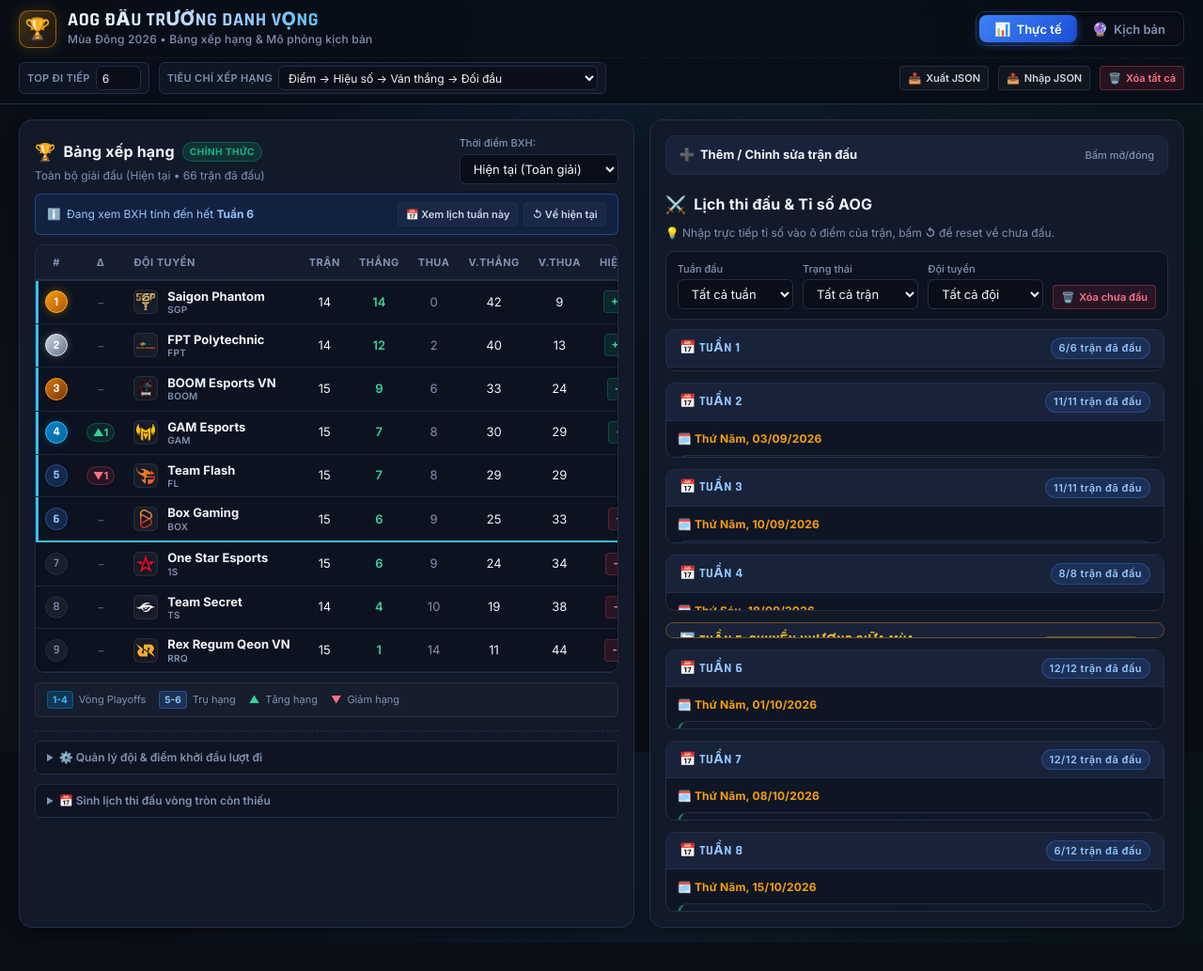
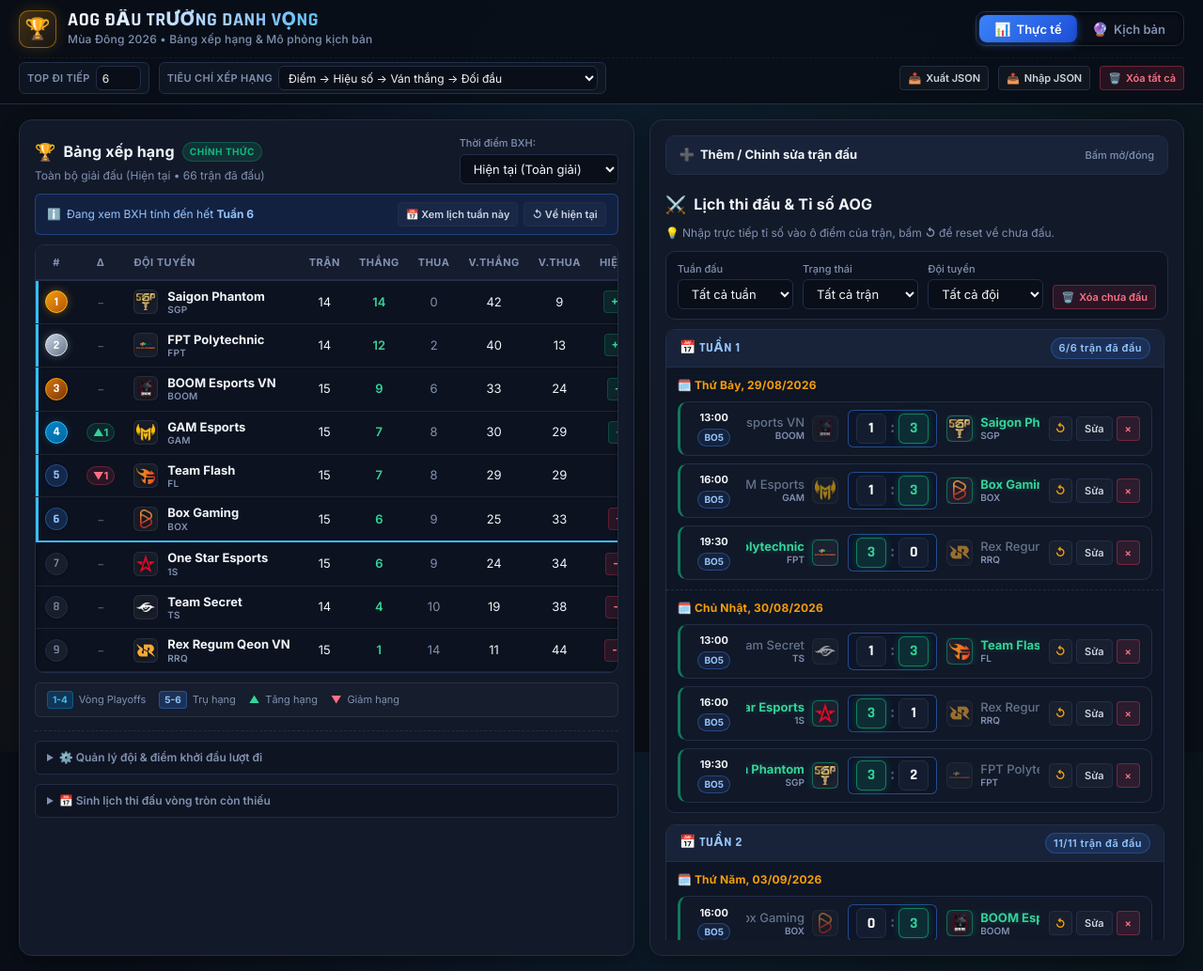
Before and after one commit to NguyenMinhTri24072005/AOGList, a website: page index.html in a window 1280 px wide. Shown: the whole page at 94% size. Before the commit the page ends 1003 px from the top, so only its background shows below. Drawn offline with Linux system fonts and the light colour scheme; no server answers.

Commit message:
Fix schedule container flexbox squishing: add flex-shrink: 0 to week-card, day-card, and match-card

```diff
--- a/style.css
+++ b/style.css
@@ -763,7 +763,7 @@ tr.top td:first-child {
    MATCH SCHEDULE & MATCH CARDS
    ========================================================================== */
 .schedule-container {
-  max-height: 620px;
+  max-height: 650px;
   overflow-y: auto;
   overflow-x: hidden;
   padding-right: 4px;
@@ -778,6 +778,15 @@ tr.top td:first-child {
   border: 1px solid var(--line);
   border-radius: var(--radius-md);
   overflow: hidden;
+  flex-shrink: 0; /* Ngăn flexbox co cụm làm ẩn các trận đấu */
+  display: block;
+  width: 100%;
+  box-sizing: border-box;
+}
+
+.scroll {
+  overflow-y: auto;
+  overflow-x: auto;
 }
 
 .week-header {
@@ -857,6 +866,8 @@ tr.top td:first-child {
 .day-card {
   padding: 10px 12px;
   border-bottom: 1px dashed var(--line);
+  flex-shrink: 0;
+  display: block;
 }
 
 .day-card:last-child {
@@ -892,6 +903,8 @@ tr.top td:first-child {
   gap: 10px;
   transition: all 0.2s cubic-bezier(0.4, 0, 0.2, 1);
   box-sizing: border-box;
+  flex-shrink: 0;
+  min-height: 48px;
 }
 
 .match-card:hover {
```
